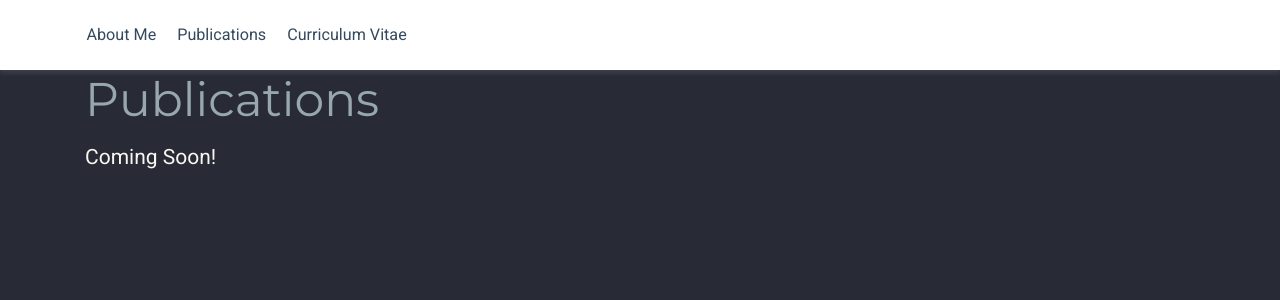
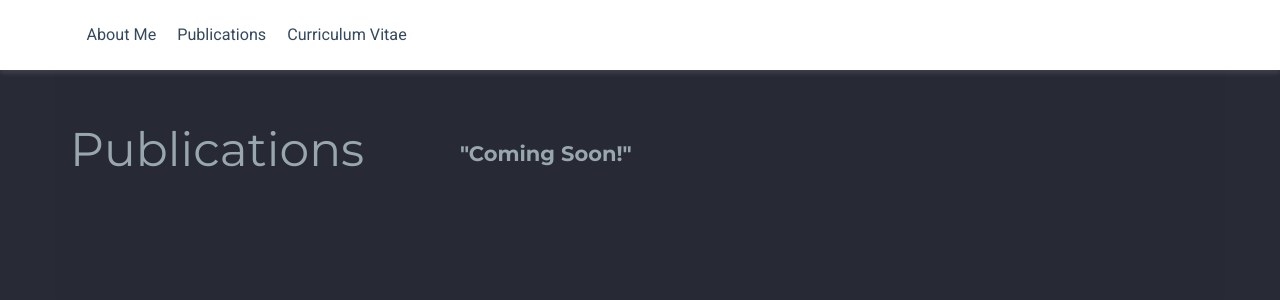
Before and after one commit to juliamjuliano/juliamjuliano.github.io, a Jekyll site: the page built from publications/index.html, in a window 1280 px wide. Shown: the top 300 px of the page. Built offline with Jekyll 4.4.1, drawn with Linux system fonts in a browser that asks for light colours; nearby versions of some CDN libraries; a style sheet for code colours, icons or effects is not loaded.

Commit message:
Update index.html

```diff
--- a/publications/index.html
+++ b/publications/index.html
@@ -3,11 +3,15 @@ layout: academic
 title: Julia M. Juliano | Publications
 ---
 
-<section id="publications">
-	<div class="container">
-		<div class="col-12 col-lg-4">
-			<h1>Publications</h1>
-			<p>Coming Soon!</p>
-		</div>
-	</div>
+<section id="publications" class="home-section wg-pages">
+    <div class="container">
+        <div class="row">
+            <div class="col-12 col-lg-4 section-heading">
+                <h1>Publications</h1>
+            </div>
+            <div class="col-12 col-lg-8">
+ 		<h4>"Coming Soon!"</h4>
+            </div>
+        </div>
+    </div>
 </section>
```
